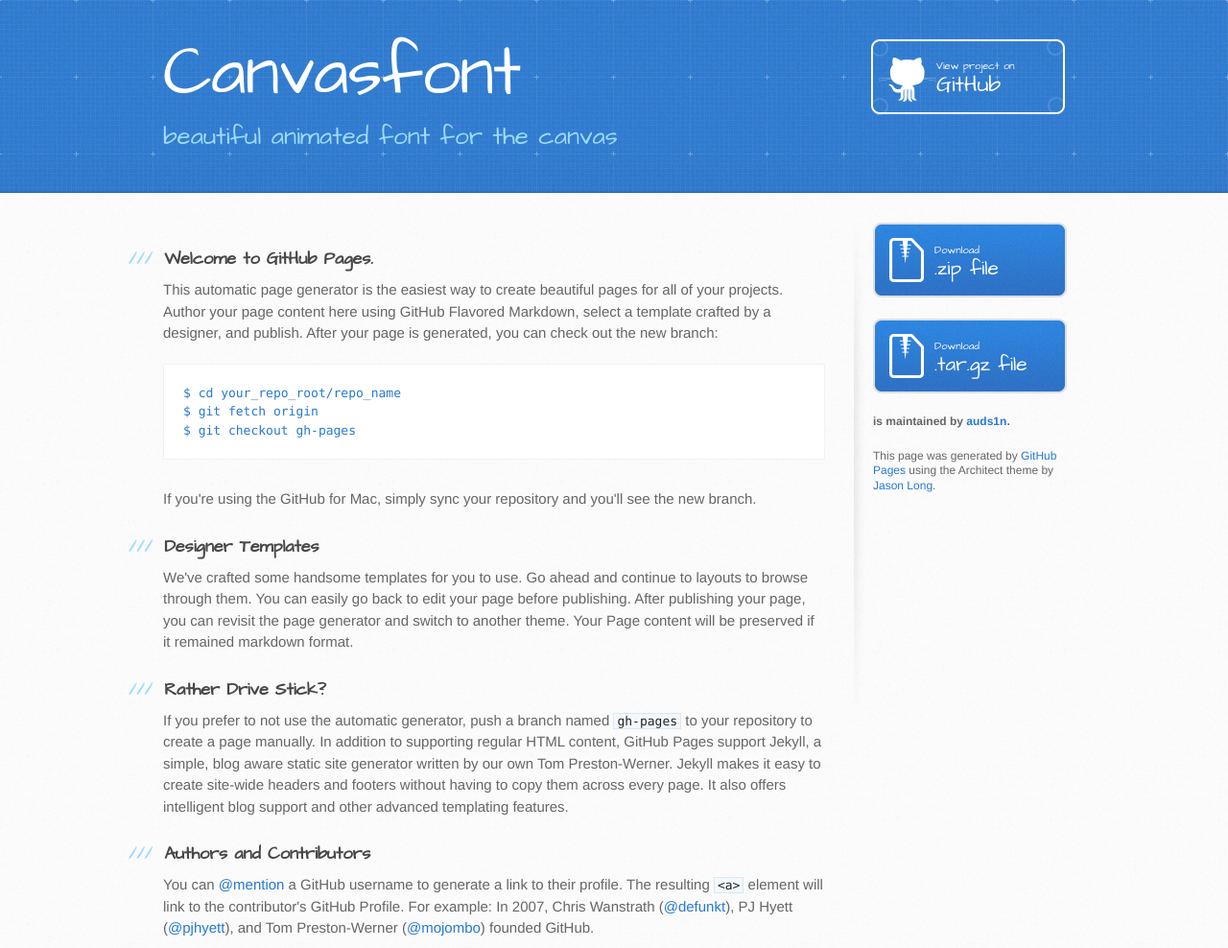
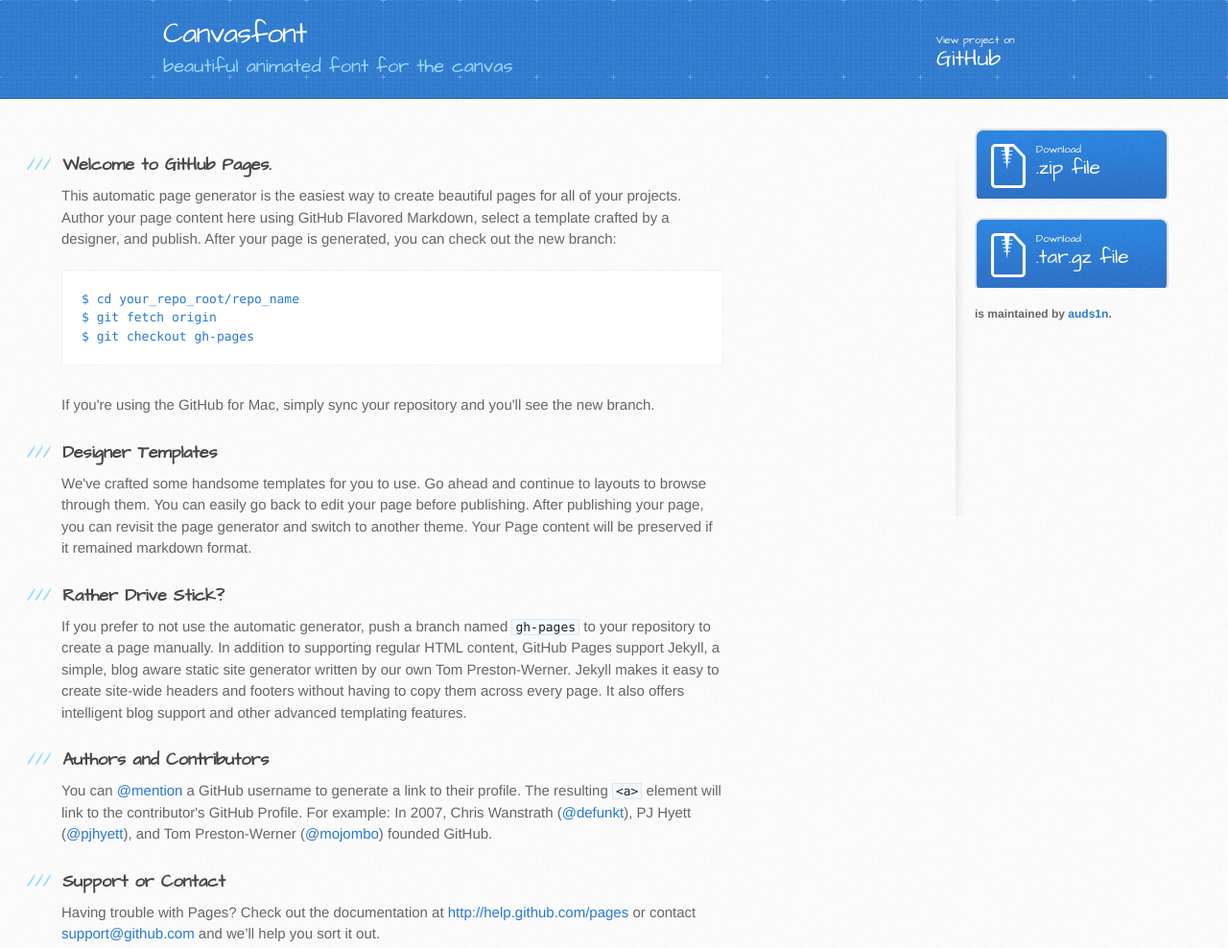
Before and after one commit to girish3/canvasFont, a plain HTML site: page index.html in a window 1280 px wide. Shown: the top 988 px of the page at 96% size. Drawn offline with Linux system fonts and the light colour scheme.

Commit message:
modified pages

```diff
--- a/index.html
+++ b/index.html
@@ -26,7 +26,7 @@
     </header>
 
     <div id="content-wrapper">
-      <div class="inner clearfix">
+      <div class="inner clearfix custom-content">
         <section id="main-content">
           <h3>
 <a name="welcome-to-github-pages" class="anchor" href="#welcome-to-github-pages"><span class="octicon octicon-link"></span></a>Welcome to GitHub Pages.</h3>
@@ -73,7 +73,6 @@
 
           <p class="repo-owner"><a href="https://github.com/auds1n/canvasFont"></a> is maintained by <a href="https://github.com/auds1n">auds1n</a>.</p>
 
-          <p>This page was generated by <a href="pages.github.com">GitHub Pages</a> using the Architect theme by <a href="https://twitter.com/jasonlong">Jason Long</a>.</p>
         </aside>
       </div>
     </div>
--- a/stylesheets/stylesheet.css
+++ b/stylesheets/stylesheet.css
@@ -64,8 +64,8 @@
 }
 
 header {
-  padding-top: 40px;
-  padding-bottom: 40px;
+  padding-top: 20px;
+  padding-bottom: 20px;
   font-family: 'Architects Daughter', 'Helvetica Neue', Helvetica, Arial, serif;
   background: #2e7bcf url(../images/header-bg.jpg) 0 0 repeat-x;
   border-bottom: solid 1px #275da1;
@@ -73,7 +73,7 @@
 
 header h1 {
   letter-spacing: -1px;
-  font-size: 72px;
+  font-size: 30px;
   color: #fff;
   line-height: 1;
   margin-bottom: 0.2em;
@@ -81,7 +81,7 @@
 }
 
 header h2 {
-  font-size: 26px;
+  font-size: 20px;
   color: #9ddcff;
   font-weight: normal;
   line-height: 1.3;
@@ -93,6 +93,10 @@
   position: relative;
   width: 940px;
   margin: 0 auto;
+}
+
+.custom-content {
+  width: 90%;
 }
 
 #content-wrapper {
@@ -112,7 +116,7 @@
 aside#sidebar {
   width: 200px;
   padding-left: 20px;
-  min-height: 504px;
+  min-height: 404px;
   float: right;
   background: transparent url(../images/sidebar-bg.jpg) 0 0 no-repeat;
   font-size: 12px;
@@ -135,7 +139,7 @@
   font-size: 23px;
   color: #fff;
   padding-left: 68px;
-  padding-top: 22px;
+  padding-top: 15px;
   font-family: 'Architects Daughter', 'Helvetica Neue', Helvetica, Arial, serif;
 }
 a.button small {
@@ -146,7 +150,7 @@
   position: absolute;
   right: 0;
   top: 0;
-  background: transparent url(../images/github-button.png) 0 0 no-repeat;
+  /*background: transparent url(../images/github-button.png) 0 0 no-repeat;*/
 }
 aside a.button {
   width: 138px;
```
